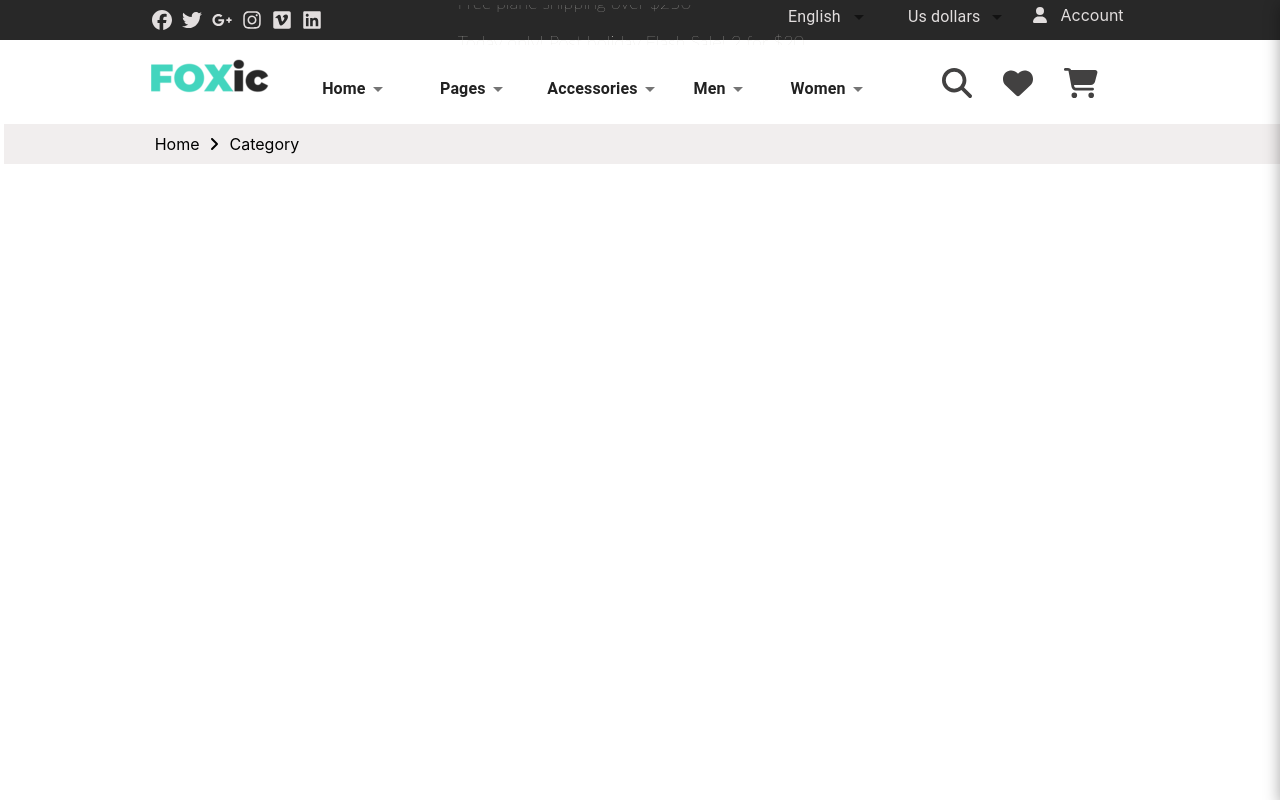
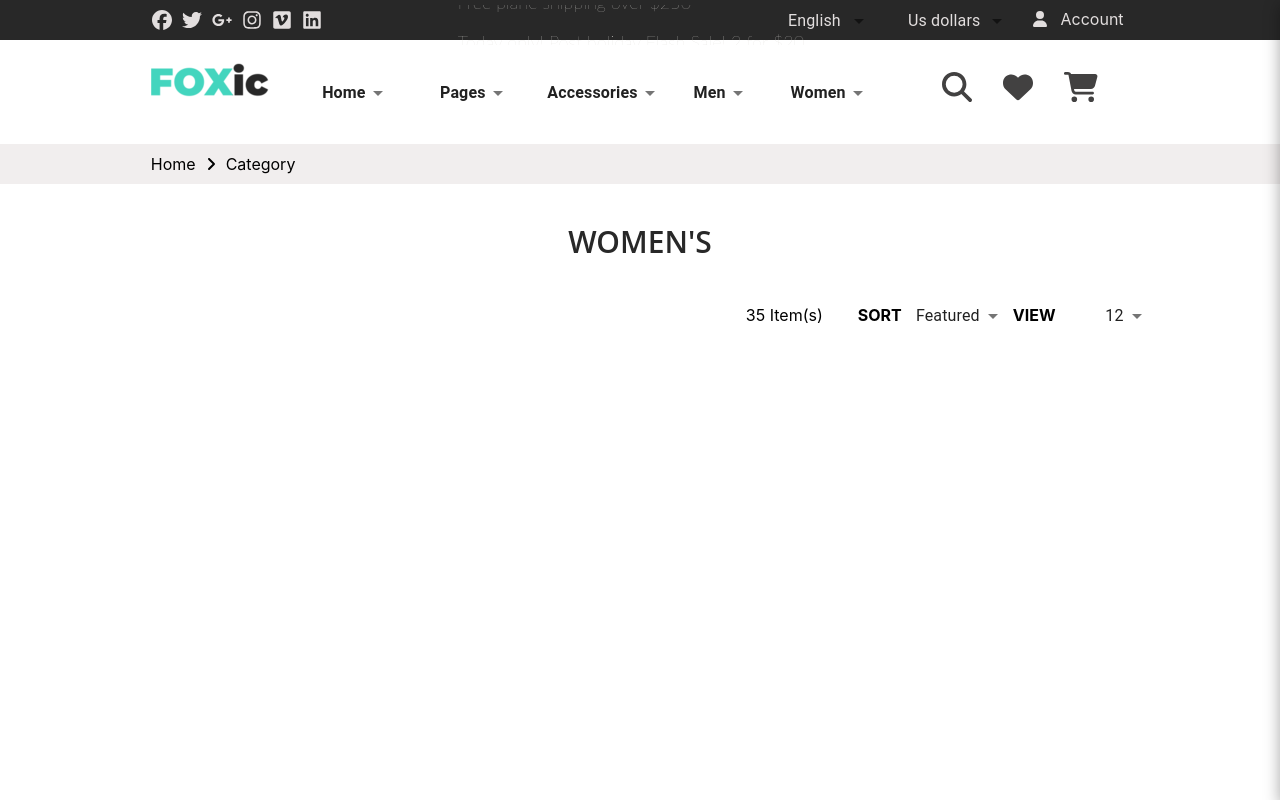
Before and after one commit to AhirwarTarun27/E-commerce-project, a React (Create React App) app in the folder Frontend/: page / in a window 1280 px wide. Built offline with nearby package versions, Linux system fonts and the light colour scheme.

Commit message:
updated product page

```diff
--- a/Frontend/src/Pages/Header/Header.css
+++ b/Frontend/src/Pages/Header/Header.css
@@ -23,7 +23,7 @@ body {
 .dropDownSection{
   display: flex;
   justify-content: space-between;
-  margin-top: -0.5vh;
+  align-items: baseline;
 }
 
 .accountBtn{
@@ -50,6 +50,7 @@ body {
   text-align: right;
   /* left: -100%; */
   right: -100%;
+  z-index: 1;
 }
 
 .nav-menu.active{
@@ -359,20 +360,3 @@ body {
   margin-right: 31px;
   cursor: pointer;
 }
-
-.endNavSection{
-  display: flex;
-  background-color: #f1eeee;
-  width: 100vw;
-  position: relative;
-  left: -11.5vw;
-  padding: 10px;
-  align-items: center;
-  gap: 10px;
-  z-index: -1;
-}
-
-.endNavSection> span:nth-child(1){
-  margin-left: 11vw;
-
-}
--- a/Frontend/src/Pages/Header/Header.tsx
+++ b/Frontend/src/Pages/Header/Header.tsx
@@ -297,11 +297,6 @@ export const Header: React.FC = () => {
             />
           </div>
         </Box>
-        <div className="endNavSection">
-          <span>Home</span>
-          <FontAwesomeIcon icon={faAngleRight as IconProp} />
-          <span>Category</span>
-        </div>
       </div>
     </div>
   );
--- /dev/null
+++ b/Frontend/src/Pages/Product/Product.css
@@ -0,0 +1,41 @@
+/* main section css starts here.............. */
+.endNavSection{
+  display: flex;
+  background-color: #f1eeee;
+  width: 100vw;
+  padding: 10px;
+  align-items: center;
+  gap: 10px;
+  margin-top: 13vh;
+}
+
+.endNavSection> span:nth-child(1){
+  margin-left: 11vw;
+
+}
+
+ .titleSection{
+  width: 100%;
+  text-align: center;
+  padding: 7vh 0;
+  font-family: 'Open Sans', sans-serif;
+  font-size: 30px;
+  font-weight: 600;
+  line-height: 1.2em;
+  margin: 5vh 0vh;
+  padding: 0;
+  color: #282828;
+ }
+
+ /* filter section */
+ .filterSection{
+  display: flex;
+  flex-direction: row-reverse;
+  align-items: baseline;
+    gap: 35px;
+ }
+
+ .productContainer{
+  max-width: 77%;
+  margin: auto;
+ }
--- /dev/null
+++ b/Frontend/src/Pages/Product/Product.tsx
@@ -0,0 +1,111 @@
+import "../Header/Header.css";
+import "./Product.css";
+import "../../index.css";
+import "../../App.css";
+import { FontAwesomeIcon } from "@fortawesome/react-fontawesome";
+import {
+  faFacebook,
+  faInstagram,
+  faTwitter,
+  faGooglePlusG,
+  faVimeo,
+  faLinkedin,
+} from "@fortawesome/free-brands-svg-icons";
+import {
+  faUser,
+  faSearch,
+  faShoppingCart,
+  faHeart,
+  faAngleRight,
+} from "@fortawesome/free-solid-svg-icons";
+import { IconProp } from "@fortawesome/fontawesome-svg-core";
+import { Box, FormControl, NativeSelect, TextField } from "@mui/material";
+import { useState } from "react";
+import { Link } from "react-router-dom";
+import { Container } from "@mui/system";
+import { Header } from "../Header/Header";
+
+export const Product: React.FC = () => {
+  return (
+    <>
+      <Header />
+      <div className="endNavSection">
+        <span>Home</span>
+        <FontAwesomeIcon icon={faAngleRight as IconProp} />
+        <span>Category</span>
+      </div>
+      <div className="productContainer">
+        <div className="titleSection">
+          <span>WOMEN'S</span>
+        </div>
+        {/* Filter Section........ */}
+        <div className="filterSection">
+          <div>
+            <Box sx={{ width: 120, display: "flex", alignItems: "baseline" }}>
+              <label className="bold" htmlFor="view">
+                VIEW
+              </label>
+              <FormControl className="textLink">
+                <NativeSelect
+                  variant="filled"
+                  defaultValue={12}
+                  inputProps={{
+                    id: "sortBy",
+                  }}
+                  sx={{ width: "100px" }}
+                  disableUnderline
+                  className="textLink"
+                  dir="rtl"
+                >
+                  <option className="textLink" value={12}>
+                    12
+                  </option>
+                  <option className="textLink" value={36}>
+                    36
+                  </option>
+                  <option className="textLink" value={100}>
+                    100
+                  </option>
+                </NativeSelect>
+              </FormControl>
+            </Box>
+          </div>
+          <div>
+            <Box sx={{ width: 120, display: "flex", alignItems: "baseline" }}>
+              <label className="bold" htmlFor="sortBy">
+                SORT
+              </label>
+              <FormControl className="textLink">
+                <NativeSelect
+                  variant="filled"
+                  defaultValue={"Featured"}
+                  inputProps={{
+                    id: "sortBy",
+                  }}
+                  sx={{ width: "110px" }}
+                  disableUnderline
+                  className="textLink"
+                  dir="rtl"
+                >
+                  <option className="textLink" value={"Featured"}>
+                    Featured
+                  </option>
+                  <option className="textLink" value={"Rating"}>
+                    Rating
+                  </option>
+                  <option className="textLink" value={"Price"}>
+                    Price
+                  </option>
+                </NativeSelect>
+              </FormControl>
+            </Box>
+          </div>
+          <div>
+            <p>35 Item(s)</p>
+          </div>
+        </div>
+        {/* Product Section........ */}
+      </div>
+    </>
+  );
+};
--- a/Frontend/src/Router.tsx
+++ b/Frontend/src/Router.tsx
@@ -1,6 +1,7 @@
 import { BrowserRouter, Routes, Route } from "react-router-dom";
 import { Header } from "./Pages/Header/Header";
 import { Login } from "./Pages/LoginPage/Login";
+import { Product } from "./Pages/Product/Product";
 import { ProductDetails } from "./Pages/ProductDetails/ProductDetails";
 import { Registrations } from "./Pages/Registration/Registration";
 
@@ -11,7 +12,7 @@ export const Router: React.FC = () => {
         <Route path="/signup" element={<Registrations />} />
         <Route path="/login" element={<Login />} />
         <Route path="/product-details" element={<ProductDetails />} />
-        <Route path="/" element={<Header />} />
+        <Route path="/" element={<Product />} />
       </Routes>
     </BrowserRouter>
   );
--- a/Frontend/src/index.css
+++ b/Frontend/src/index.css
@@ -27,3 +27,7 @@ code {
 .mb-1{
   margin-bottom: 1rem !important;
 }
+
+.bold{
+  font-weight: bold;
+ }
```
